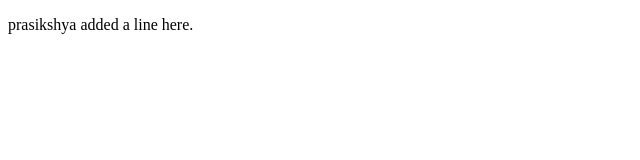
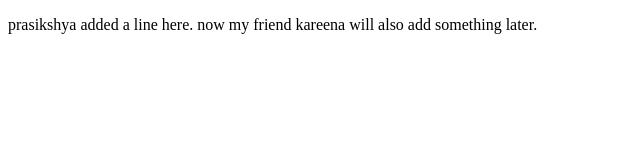
Before and after one commit to 15gk/wlit_kpk, a plain HTML site: page index.html in a window 1280 px wide. Shown: the whole page, without its empty margins (0-640 px from the left). Drawn offline with Linux system fonts and the light colour scheme.

Commit message:
Inserted again

```diff
--- a/index.html
+++ b/index.html
@@ -9,7 +9,7 @@
 
     <p>
        prasikshya added a line here.
-
+       now my friend kareena will also add something later.
     </p>
 
 </body>
```
